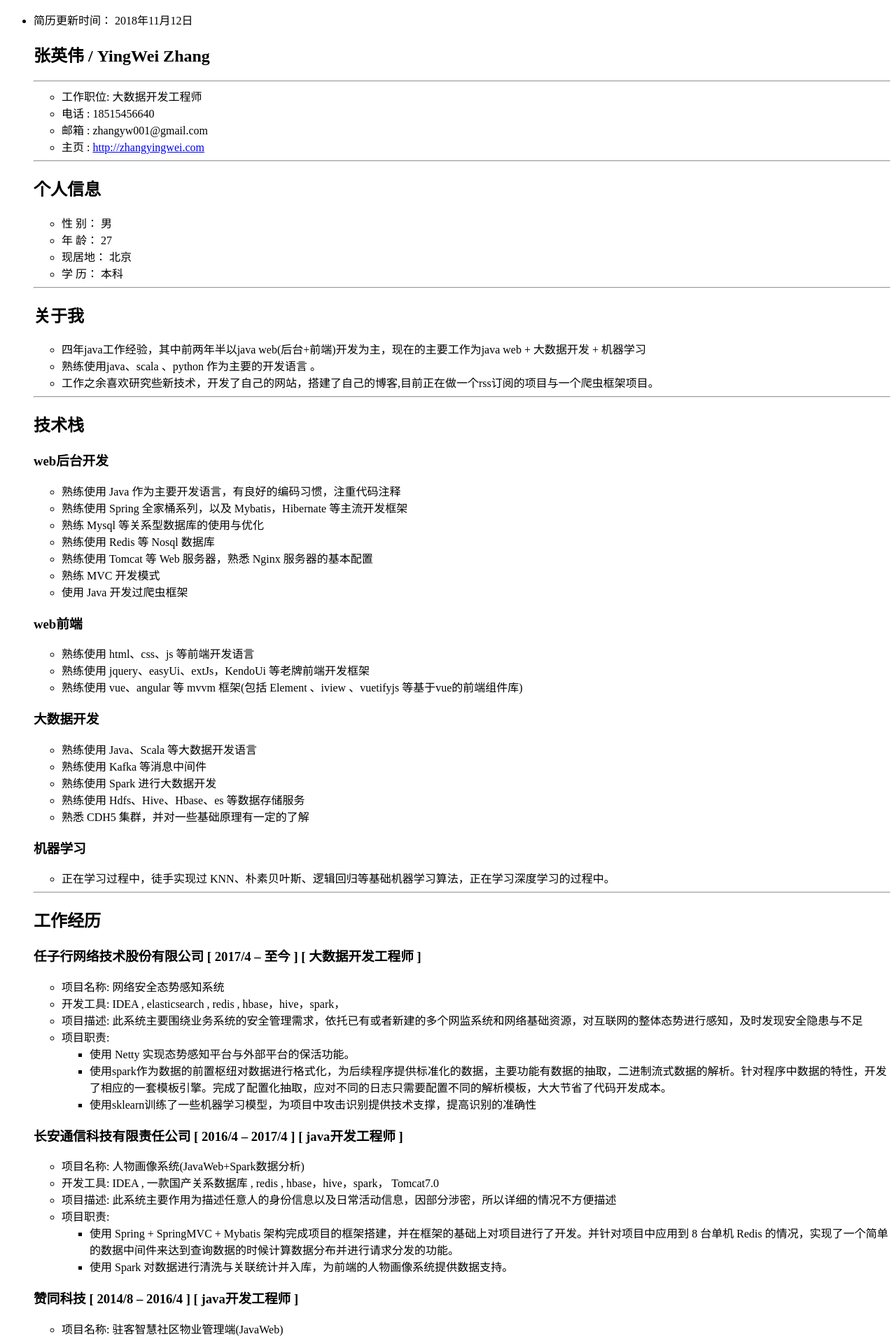
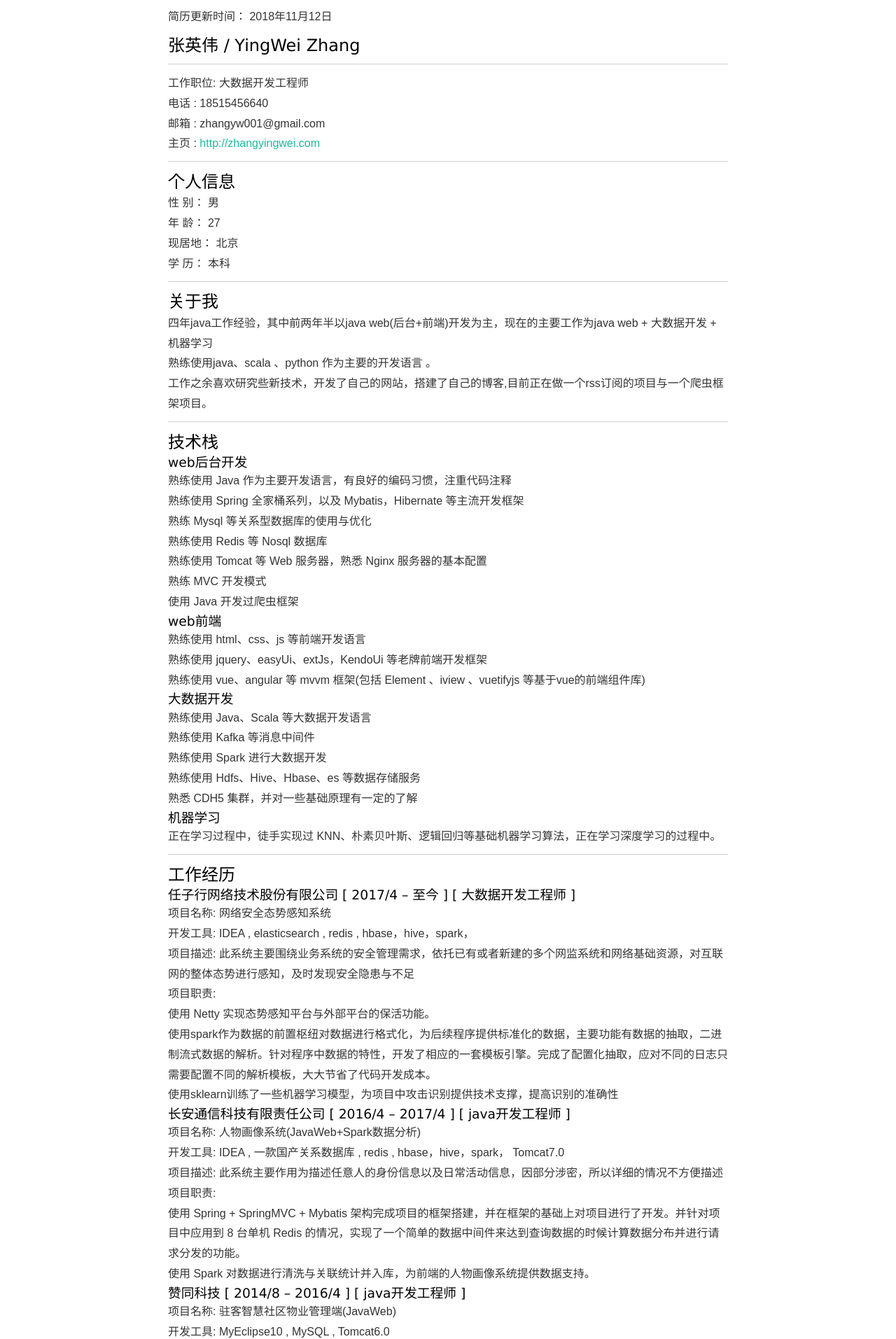
Before and after one commit to zhangyingwei/resume, a Jekyll site: the page built from index.html, in a window 1280 px wide. Shown: the top 1913 px of the page at 70% size. Built offline with Jekyll 4.4.1, drawn with Linux system fonts in a browser that asks for light colours.

Commit message:
修改了css路劲

```diff
--- a/_config.yml
+++ b/_config.yml
@@ -19,7 +19,7 @@ description: > # this means to ignore newlines until "baseurl:"
   Write an awesome description for your new site here. You can edit this
   line in _config.yml. It will appear in your document head meta (for
   Google search results) and in your feed.xml site description.
-baseurl: "/" # the subpath of your site, e.g. /blog
+baseurl: "" # the subpath of your site, e.g. /blog
 url: "https://ferrolho.github.io" # the base hostname & protocol for your site
 github_username:    jekyll
 instagram_username: jekyllrb
--- a/_includes/head.html
+++ b/_includes/head.html
@@ -7,6 +7,6 @@
 	<link rel="icon" href="{{ site.baseurl }}/favicon.png" type="image/png">
 	<title>{{site.title}}</title>
 	<meta name="description" content="{% if page.excerpt %}{{ page.excerpt | strip_html | strip_newlines | truncate: 160 }}{% else %}{{ site.description }}{% endif %}">
-	<link rel="stylesheet" href="{{ 'css/typo.css' | prepend: site.baseurl }}">
-	<link rel="stylesheet" href="{{ 'css/main.css' | prepend: site.baseurl }}">
+	<link rel="stylesheet" href="{{ '/css/typo.css' | prepend: site.baseurl }}">
+	<link rel="stylesheet" href="{{ '/css/main.css' | prepend: site.baseurl }}">
 </head>
```
